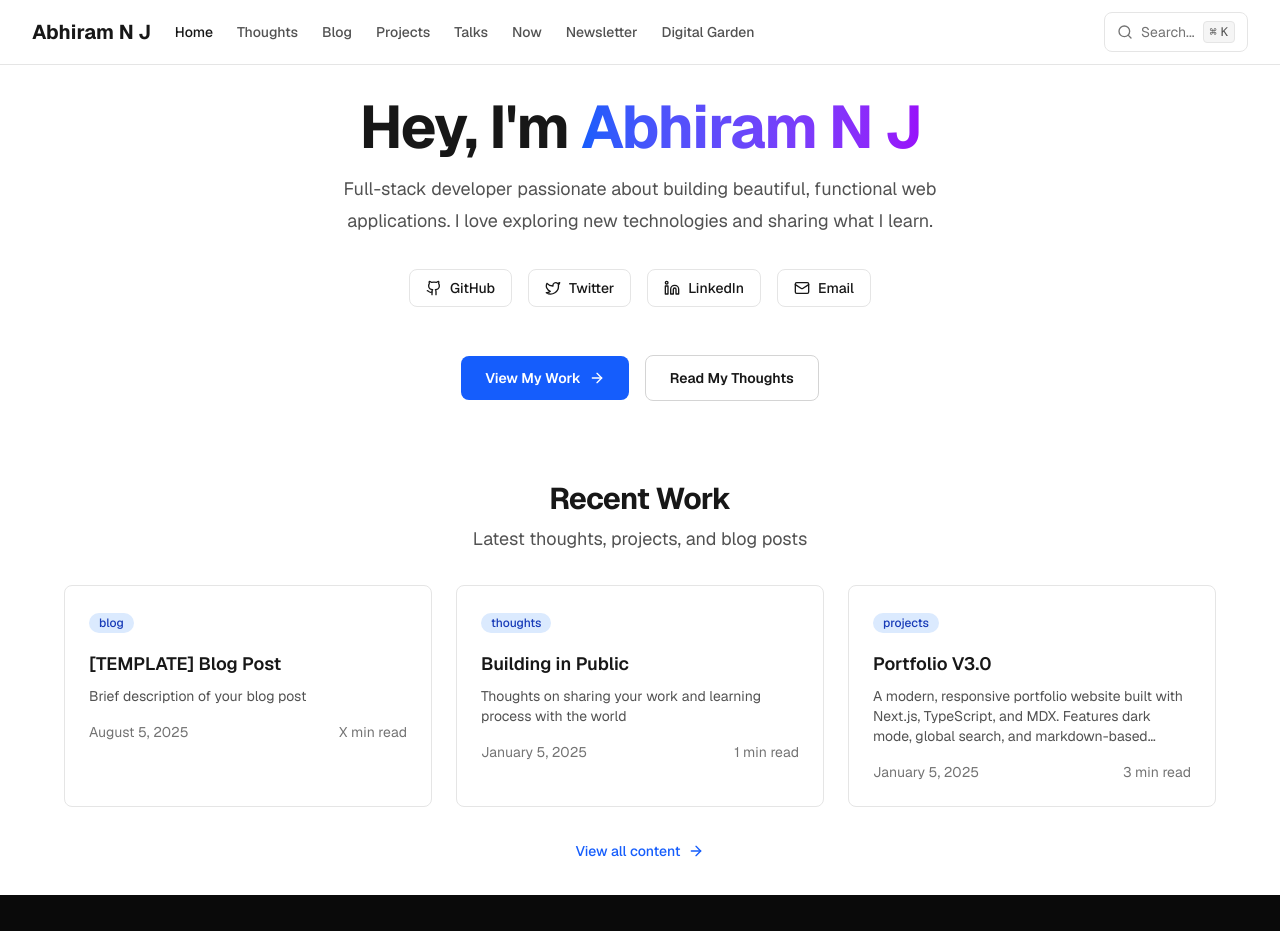
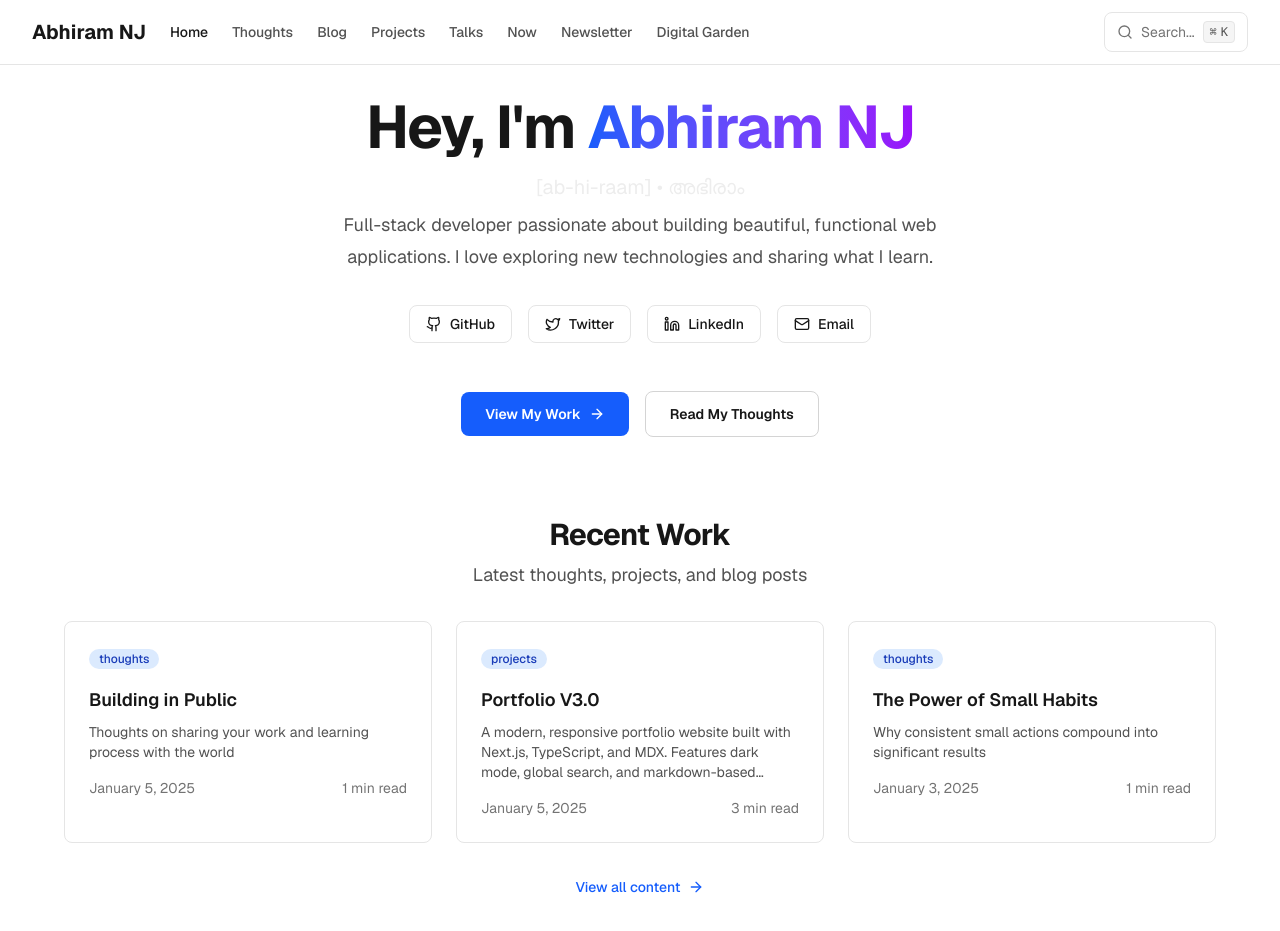
Before and after one commit to twilighty-abhi/portfolio-v3.0, a Next.js app: page / in a window 1280 px wide. Before the commit the page ends 895 px from the top, so only its background shows below. Built offline with nearby package versions, Linux system fonts and the light colour scheme.

Commit message:
feat: update personal branding across multiple files; change name format and improve navigation structure

```diff
--- /dev/null
+++ b/content/blog/india-foss-3.0.mdx
@@ -0,0 +1,33 @@
+---
+title: "Rising high with India FOSS 3.0"
+description: "The wonderful experience from India FOSS 3.0"
+date: "2023-11-13"
+tags: ["FOSS", "open-source"]
+category: ""
+published: true
+readingTime: "2 min read"
+---
+
+## The FOSS-ible things
+
+It was my first time being to India FOSS, and the first thing that came to my mind was, _I see a lot of familiar faces here_, both from Kerala and outside. Meeting new set of people was in my agenda this time, but ended up meeting less new people than i expected, but had the opportunity to connect with already known people. Well, i did wear a dhoti and shirt that day, Being the only dhoti wearer, many did notice me and i was a ajzals favorite subject i guess🤣.
+Listing out the people i met there would be really difficult since it was a bunch of them.
+But one person that i want to highlight is @[alwin john](https://twitter.com/_alwin_john), who made the day with his [tweet](https://x.com/_alwin_john/status/1718197651798102224?s=20).
+
+## The Journey
+
+The journey started on 27th October, Initially i planned on going straight to the interesting place; But needed something more interesting to reach there. So bunked Fridays(27 October) class and went to watch Interstellar in 4DX. it was an amazing experience. After watching it, went straight to the interesting place TinkerSpace, Kochi.
+Whats more interesting than bringing a bunch of keralites to india FOSS 3.0?
+Yeah, TinkerHub had made the decision to pool the top _30 FOSS contributors_ and onboard a mission called **FOSS FORCE**. Then the members of tinkerhub along with the 30 contributors onboarded the bus ride from Kochi on October 27 at around 7:30PM. It really was a K factor to India FOSS 3.0 as said by Rushabh Mehta in [his blog](https://rushabh-mehta.medium.com/reflections-from-indiafoss-3-0-ad03f01ddecf) , The ride was fun and messed up sleep🤣
+
+### The frappe supremacy
+
+Whilst being at NIMHANS for the two days of conference, i did spend most of the time in sponsor booth of Frappe, them being in the front wasn't the factor that motivated me to be there, it was to figure out how things are working there, to find solutions to the issues i faced, I really wanted an installation help from there, but i did figure out on my own later. Overall it was a great time spend knowing and reporting bugs directly to the team. Thanks for the long stickers too.
+
+## The total event
+
+- Really vibe- meeting and refreshing old connections with people was vibe.
+- The talks and sessions- Everything was good and amazing
+- Food- My love for veggie food recently made me love the food there.
+- Swags- Got interesting and cool stickers Plus the FOSS tshirt.
+- Venue and organization- Great and aesthetic
--- a/content/blog/sample-template.mdx
+++ b/content/blog/sample-template.mdx
@@ -4,7 +4,7 @@ description: "Brief description of your blog post"
 date: "2025-08-05"
 tags: ["tag1", "tag2", "tag3"]
 category: "category"
-published: true
+published: false
 readingTime: "X min read"
 ---
 
--- a/src/app/layout.tsx
+++ b/src/app/layout.tsx
@@ -16,23 +16,23 @@ const geistMono = Geist_Mono({
 });
 
 export const metadata: Metadata = {
-  title: "Abhiram N J - Developer & Creator",
-  description: "Personal portfolio of Abhiram N J - thoughts, projects, talks, and more.",
+  title: "Abhiram NJ - Developer & Creator",
+  description: "Personal portfolio of Abhiram NJ - thoughts, projects, talks, and more.",
   keywords: ["developer", "portfolio", "blog", "projects", "talks"],
-  authors: [{ name: "Abhiram N J" }],
-  creator: "Abhiram N J",
+  authors: [{ name: "Abhiram NJ" }],
+  creator: "Abhiram NJ",
   openGraph: {
     type: "website",
     locale: "en_US",
     url: "https://abhiramnj.com",
-    title: "Abhiram N J - Developer & Creator",
-    description: "Personal portfolio of Abhiram N J - thoughts, projects, talks, and more.",
-    siteName: "Abhiram N J",
+    title: "Abhiram NJ - Developer & Creator",
+    description: "Personal portfolio of Abhiram NJ - thoughts, projects, talks, and more.",
+    siteName: "Abhiram NJ",
   },
   twitter: {
     card: "summary_large_image",
-    title: "Abhiram N J - Developer & Creator",
-    description: "Personal portfolio of Abhiram N J - thoughts, projects, talks, and more.",
+    title: "Abhiram NJ - Developer & Creator",
+    description: "Personal portfolio of Abhiram NJ - thoughts, projects, talks, and more.",
     creator: "@TwilightyAbhi",
   },
   robots: {
--- a/src/app/page.tsx
+++ b/src/app/page.tsx
@@ -16,9 +16,10 @@ export default function HomePage() {
           <h1 className="mb-4 text-4xl font-bold tracking-tight text-neutral-900 dark:text-neutral-100 sm:text-6xl">
             Hey, I&apos;m{' '}
             <span className="bg-gradient-to-r from-blue-600 to-purple-600 bg-clip-text text-transparent">
-              Abhiram N J
+              Abhiram NJ
             </span>
           </h1>
+          <p className="text-xl mb-2">[ab-hi-raam] • അഭിരാം</p>
           <p className="mx-auto max-w-2xl text-lg leading-8 text-neutral-600 dark:text-neutral-400">
             Full-stack developer passionate about building beautiful, functional web applications.
             I love exploring new technologies and sharing what I learn.
--- a/src/components/navigation.tsx
+++ b/src/components/navigation.tsx
@@ -31,7 +31,9 @@ export function Navigation({ allContent }: NavigationProps) {
             href="/"
             className="text-xl font-bold text-neutral-900 dark:text-neutral-100"
           >
-            Abhiram N J
+            <div>
+              <span>Abhiram NJ</span>
+            </div>
           </Link>
 
           <nav className="hidden md:flex items-center gap-6">
```
